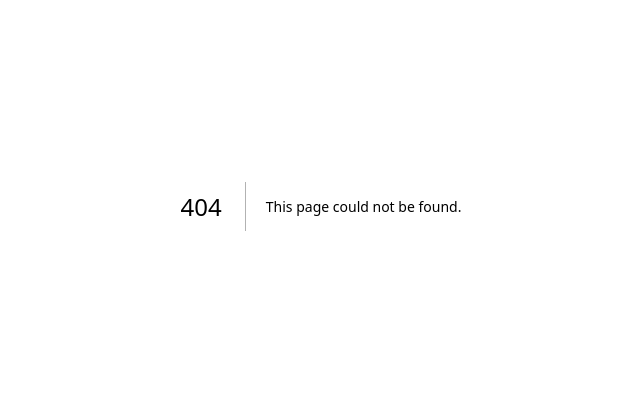
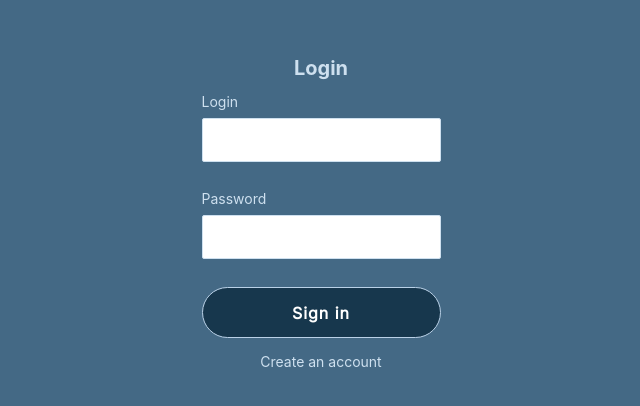
Before and after one commit to mindr17/project-management-app, a Next.js app: page /signin in a window 1280 px wide. Before the commit this address had no page. Shown: the part 194-600 px from the top of the page, without its empty margins (319-959 px from the left). Built offline with nearby package versions, Linux system fonts and the light colour scheme.

Commit message:
feat: add style to the signin form

```diff
--- a/pages/login.tsx
+++ b/pages/signin.tsx
@@ -1,18 +1,17 @@
 import Head from "next/head";
 import SignIn from "../src/components/auth/loginUser";
-import styles from "../styles/Home.module.css";
+import s from "../styles/signin.module.scss";
 
 export default function Login() {
   return (
     <>
-      <div className={styles.container}>
+      <div className={s.container}>
         <Head>
           <title>login</title>
           <meta name="description" content="Generated by create next app" />
           <link rel="icon" href="/favicon.ico" />
         </Head>
-        <header>heder</header>
-        <main className={styles.main}>
+        <main className={s.main}>
           <h1>Login</h1>
           <SignIn />
         </main>
--- a/src/components/auth/auth.module.scss
+++ b/src/components/auth/auth.module.scss
@@ -1,5 +1,57 @@
+.form {
+  display: flex;
+  flex-direction: column;
+  gap: .5rem;
+  justify-content: center;
+  align-items: center;
+}
+
+.label {
+	font-size: 1.4rem;
+  color: #CEE0EF;
+}
+
+.input {
+  display: block;
+  width: 100%;
+  margin-top: .8rem;
+  padding-right: 1.5rem;
+  padding-left: 1.5rem;
+  font-size: 1.6rem;
+  line-height: 4.0rem;
+  color: #17374D;
+  border: .1rem solid #CEE0EF;
+  border-radius: .2rem;
+}
+
 .errorForm {
-  color: red;
-  width: 10rem;
-  min-height: 1rem;
+  width: 100%;
+  min-height: 2rem;
+  margin-top: .3rem;
+  color: #fe7bb0;
 }
+
+.btn {
+  width: 100%;
+  height: 5.1rem;
+  padding: 1.5rem 4.5rem;
+  border: .1rem solid #BAD1E7;
+  border-radius: 10rem;
+  background: #17374D;
+  font-family: 'Inter';
+  font-weight: 700;
+  font-size: 1.6rem;
+  line-height: 130%;
+  letter-spacing: 0.06em;
+  color: #FFFFFF;
+
+  &:hover {
+    cursor: pointer;
+    background: lighten(#17374D, 2%)
+  }
+}
+
+.signUpLink {
+  margin-top: 1.5rem;
+  font-size: 1.4rem;
+}
--- a/src/components/auth/loginUser.tsx
+++ b/src/components/auth/loginUser.tsx
@@ -68,12 +68,17 @@ export default function SignIn() {
   return (
     <>
       <form
+        className={s.form}
         onSubmit={handleSubmit((formData) => {
           onSubmit(formData);
         })}
       >
+        <section>
+          <label className={s.label} htmlFor="login">Login</label>
           <input
+            id="login"
             type="text"
+            className={s.input}
             {...register("login", {
               required: "Please enter login",
               minLength: {
@@ -81,13 +86,15 @@ export default function SignIn() {
                 message: "login must contain more than 3 letters",
               },
             })}
-          placeholder="login"
           />
-        <div className={s.errorForm}>{errors.login?.message}</div>
-
+          <div className={s.errorForm}>{errors.login?.message ? errors.login?.message : ''}</div>
+        </section>
+        <section>
+          <label className={s.label} htmlFor="password">Password</label>
           <input
+            id="password"
             type="password"
-          placeholder="password"
+            className={s.input}
             {...register("password", {
               required: "Please enter password",
               minLength: {
@@ -97,10 +104,11 @@ export default function SignIn() {
             })}
           />
           <div className={s.errorForm}>{errors.password?.message}</div>
-        <button>Login</button>
+        </section>
+        <button className={s.btn}>Sign in</button>
       </form>
       <ToastContainer autoClose={false} />
-      <Link href={"/register"}>Register</Link>
+      <Link className={s.signUpLink} href={"/register"}>Create an account</Link>
     </>
   );
 }
--- a/styles/globals.css
+++ b/styles/globals.css
@@ -1,9 +1,14 @@
+@import url('https://fonts.googleapis.com/css2?family=Inter&display=swap');
+
+html {
+  font-size: 10px;
+  font-family: -apple-system, 'Inter', Segoe UI, sans-serif;
+}
+
 html,
 body {
   padding: 0;
   margin: 0;
-  font-family: -apple-system, BlinkMacSystemFont, Segoe UI, Roboto, Oxygen,
-    Ubuntu, Cantarell, Fira Sans, Droid Sans, Helvetica Neue, sans-serif;
 }
 
 a {
--- /dev/null
+++ b/styles/signin.module.scss
@@ -0,0 +1,10 @@
+.main {
+  width: 100vw;
+  height: 100vh;
+  display: flex;
+  flex-direction: column;
+  justify-content: center;
+  align-items: center;
+  color: #CEE0EF;
+  background: #446985;
+}
```
Lines whose indentation alone changed are shown as unchanged.
